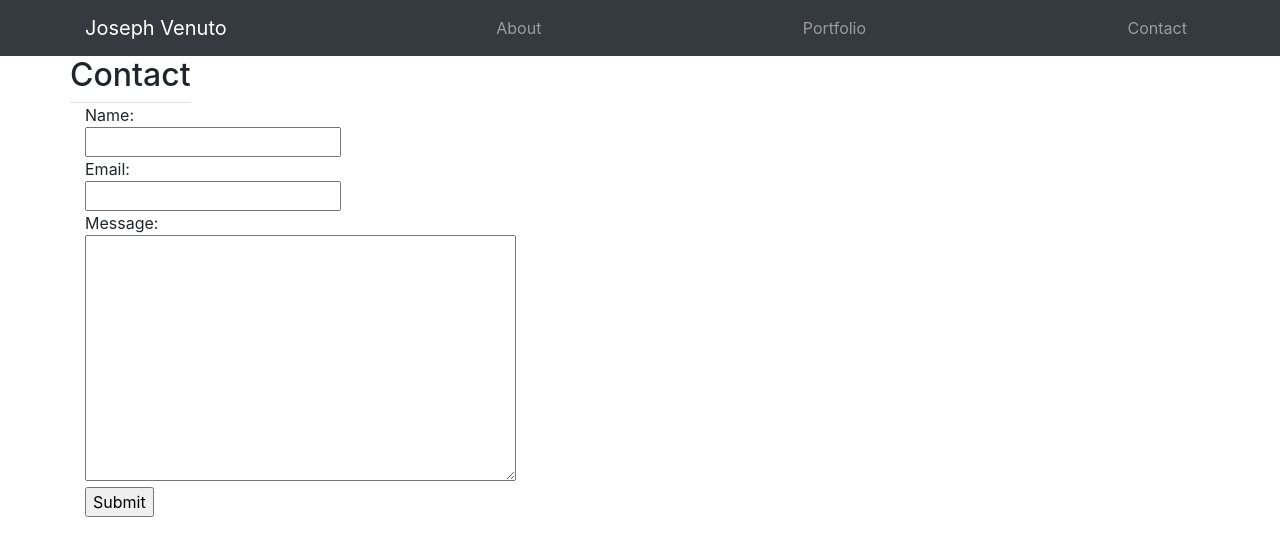
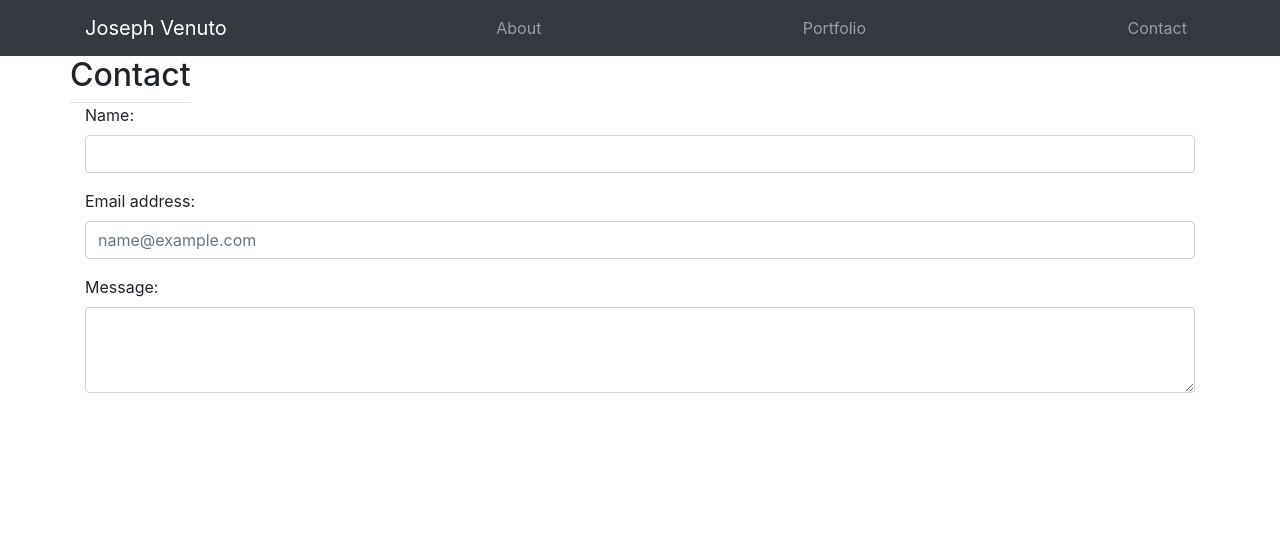
Before and after one commit to JBVenuto/Bootstrap-Portfolio, a plain HTML site: page contact.html in a window 1280 px wide. Drawn offline with nearby package versions, Linux system fonts and the light colour scheme.

Commit message:
updated contact form

```diff
--- a/contact.html
+++ b/contact.html
@@ -15,7 +15,7 @@
     <body>
         <!-- Navigation bar that will appear at the top of each page. -->
         <nav class="navbar bg-dark navbar-dark navbar-expand-sm">
-            <div class="container">
+            <div class="container ">
                 <a class="navbar-brand" href="index.html">Joseph Venuto</a>
                 <ul class="navbar-nav">
                     <li class="nav-item">
@@ -23,7 +23,7 @@
                     </li>
                 </ul>
                 <ul class="navbar-nav">
-                    <li class="nav-item">
+                    <li class="nav-item ">
                         <a class="nav-link" href="portfolio.html">Portfolio</a>
                     </li>
                 </ul>
@@ -42,7 +42,7 @@
                   <h2>Contact</h2>
                 </span>
             </div>
-
+<!--
             <form>
                  Name: <br>
                 <input type="text"> <br>
@@ -51,6 +51,21 @@
                 Message: <br>
                 <textarea types="text" rows="10" cols="40"> </textarea><br>
                 <input type="submit"> <br>
+             </form> -->
+
+             <form>
+                    <div class="form-group">
+                        <label for="exampleFormControlInput1">Name:</label>
+                        <input class="form-control" type="text">
+                    </div>
+                    <div class="form-group">
+                        <label for="exampleFormControlInput1">Email address:</label>
+                        <input type="email" class="form-control" id="exampleFormControlInput1" placeholder="name@example.com">
+                    </div>
+                    <div class="form-group">
+                        <label for="exampleFormControlTextarea1">Message:</label>
+                        <textarea class="form-control" id="exampleFormControlTextarea1" rows="3"></textarea>
+                    </div>
             </form>
         </div>
     </body>
```
Also changed, not shown: index.html (+3 -1 lines).
